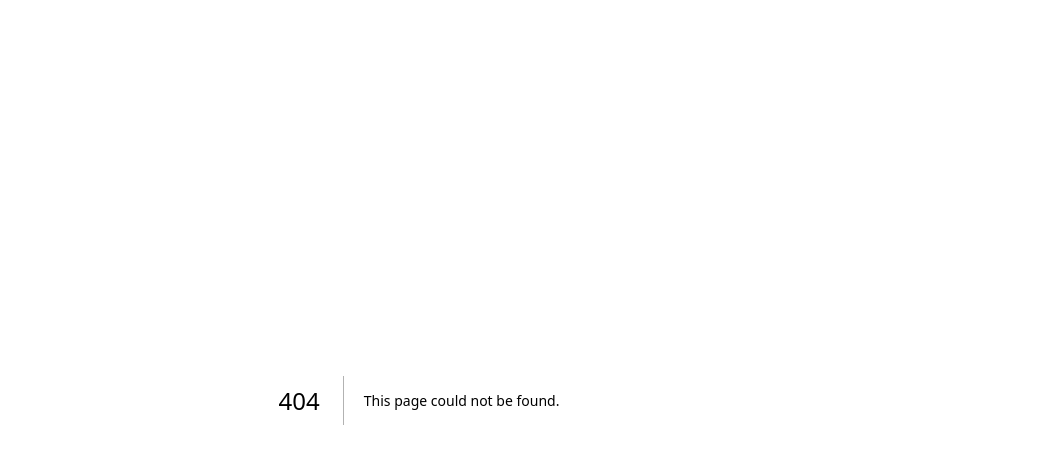
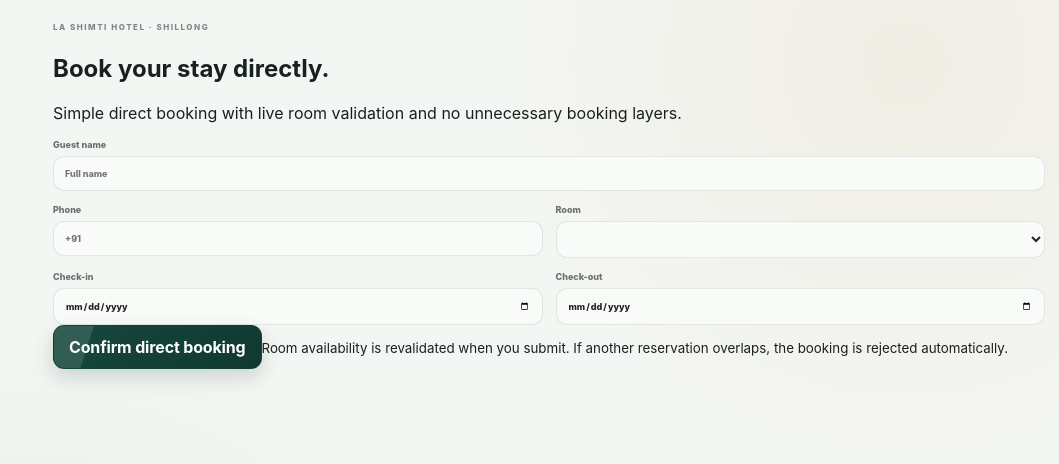
Before and after one commit to adityaps70/sea-n-shore-whatsapp, a Next.js app: page /book in a window 1280 px wide. Before the commit this address had no page. Shown: the top 464 px of the page, without its empty margins (221-1280 px from the left). Built offline with nearby package versions, Linux system fonts and the light colour scheme; no server answers.

Commit message:
feat: add direct booking engine page

```diff
--- /dev/null
+++ b/src/app/book/page.tsx
@@ -0,0 +1,42 @@
+"use client";
+import { FormEvent, useEffect, useState } from "react";
+
+type Room={number:string;type:string;rate:number;status:string};
+
+export default function BookPage(){
+  const [rooms,setRooms]=useState<Room[]>([]);
+  const [message,setMessage]=useState("");
+  const [loading,setLoading]=useState(false);
+
+  useEffect(()=>{fetch("/api/pms").then(r=>r.json()).then(d=>setRooms((d.rooms||[]).filter((x:Room)=>!["Out of Order","Maintenance","Occupied"].includes(x.status)))).catch(()=>{})},[]);
+
+  async function submit(e:FormEvent<HTMLFormElement>){
+    e.preventDefault();setLoading(true);setMessage("");
+    const f=new FormData(e.currentTarget);
+    const body=Object.fromEntries(f.entries());
+    const room=rooms.find(r=>r.number===body.room);
+    try{
+      const r=await fetch("/api/public-booking",{method:"POST",headers:{"content-type":"application/json"},body:JSON.stringify({...body,nightlyRate:room?.rate||0})});
+      const d=await r.json();
+      if(!r.ok||!d.ok) throw new Error(d.error||"Booking failed");
+      setMessage("Booking confirmed · "+d.result.booking_no+". La Shimti will contact you on the number provided.");
+      e.currentTarget.reset();
+    }catch(err){setMessage(err instanceof Error?err.message:"Booking failed")}finally{setLoading(false)}
+  }
+
+  return <main className="guestpage">
+    <section className="guesthero"><span className="eyebrow">LA SHIMTI HOTEL · SHILLONG</span><h1>Book your stay directly.</h1><p>Simple direct booking with live room validation and no unnecessary booking layers.</p></section>
+    <form className="guestform" onSubmit={submit}>
+      <div className="formgrid">
+        <label className="span2">Guest name<input name="guest" required placeholder="Full name"/></label>
+        <label>Phone<input name="phone" required placeholder="+91"/></label>
+        <label>Room<select name="room" required>{rooms.map(r=><option key={r.number} value={r.number}>{r.type} · Room {r.number} · ₹{r.rate}/night</option>)}</select></label>
+        <label>Check-in<input name="checkIn" type="date" required/></label>
+        <label>Check-out<input name="checkOut" type="date" required/></label>
+      </div>
+      <button className="primary guestsubmit" disabled={loading}>{loading?"Checking availability…":"Confirm direct booking"}</button>
+      {message&&<div className="guestmessage">{message}</div>}
+      <small>Room availability is revalidated when you submit. If another reservation overlaps, the booking is rejected automatically.</small>
+    </form>
+  </main>
+}
```
